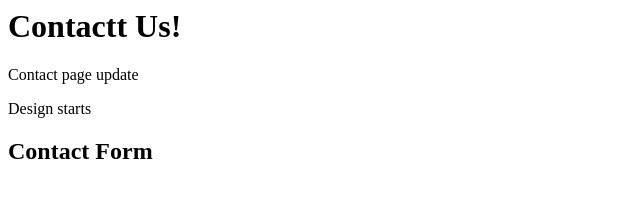
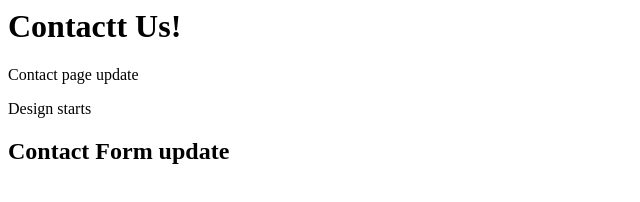
Before and after one commit to Thameemans/Project-Test, a plain HTML site: page contact.html in a window 1280 px wide. Shown: the whole page, without its empty margins (0-640 px from the left). Drawn offline with Linux system fonts and the light colour scheme.

Commit message:
contact chnage

```diff
--- a/contact.html
+++ b/contact.html
@@ -6,7 +6,7 @@
 <div>
     Design starts
     <section>
-        <h1>Contact Form</h1>
+        <h1>Contact Form update</h1>
     </section>
 </div>
 </body>
```
